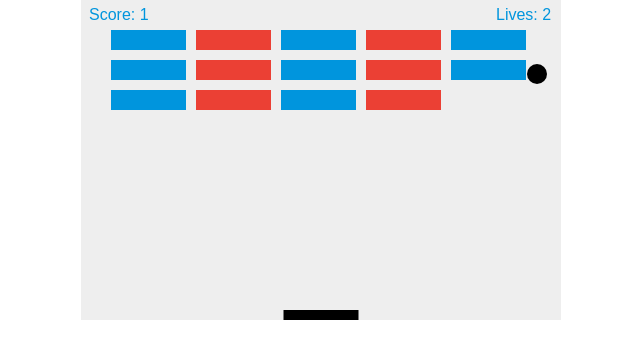
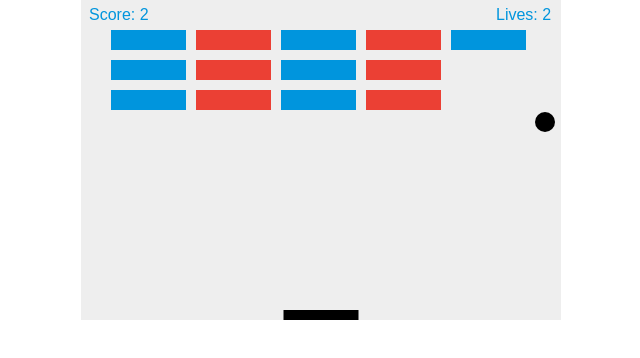
Before and after one commit to jewarner57/FEW1.2-Breakout, a plain HTML site: page index.html in a window 1280 px wide. Shown: the whole page, without its empty margins (319-959 px from the left). Drawn offline with Linux system fonts and the light colour scheme.

Commit message:
fixed ball collision with blocks

```diff
--- a/index.html
+++ b/index.html
@@ -97,7 +97,7 @@
                 for (var r = 0; r < brickRowCount; r++) {
                     var b = bricks[c][r];
                     if (b.status == 1) {
-                        if (x > b.x && x < b.x + brickWidth && y > b.y && y < b.y + brickHeight) {
+                        if (x > b.x && x < b.x + brickWidth && y - ballRadius > b.y && y - ballRadius < b.y + brickHeight) {
                             dy = -dy;
                             b.status = 0;
                             score++;
```
